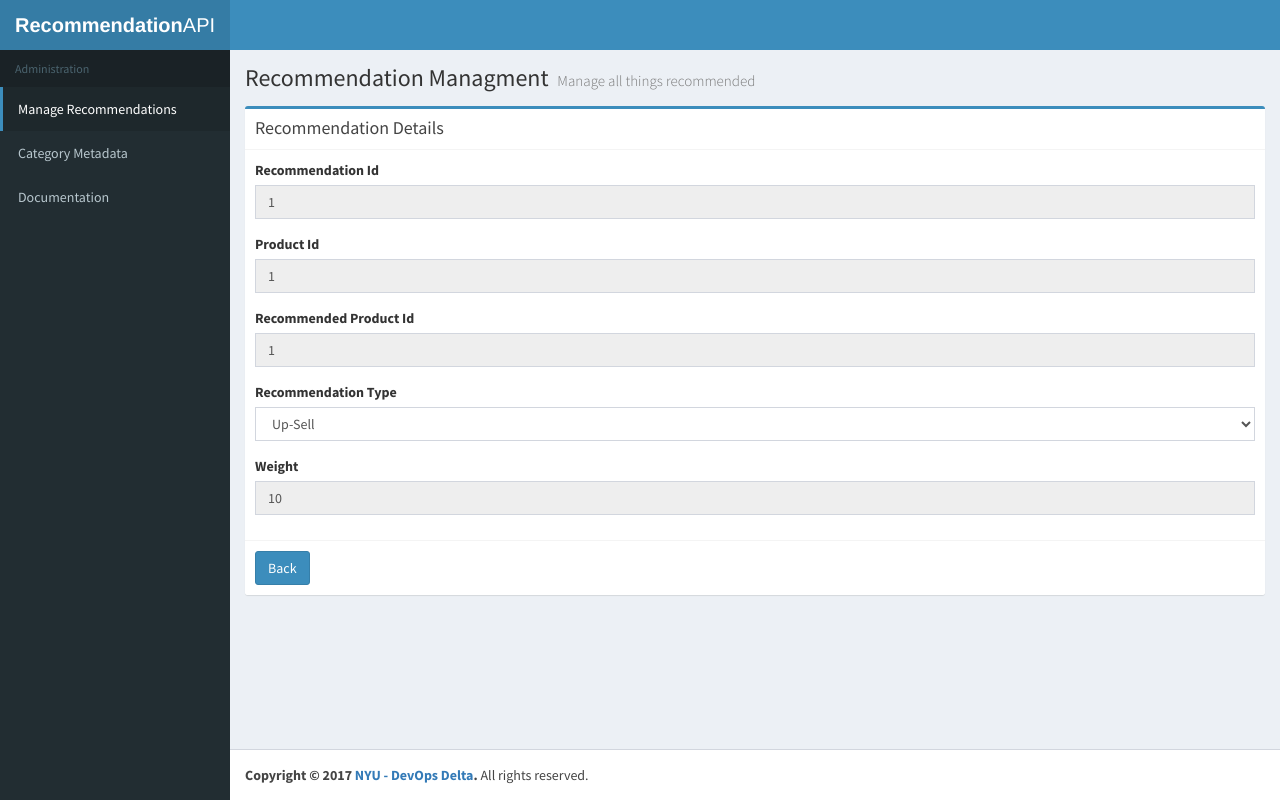
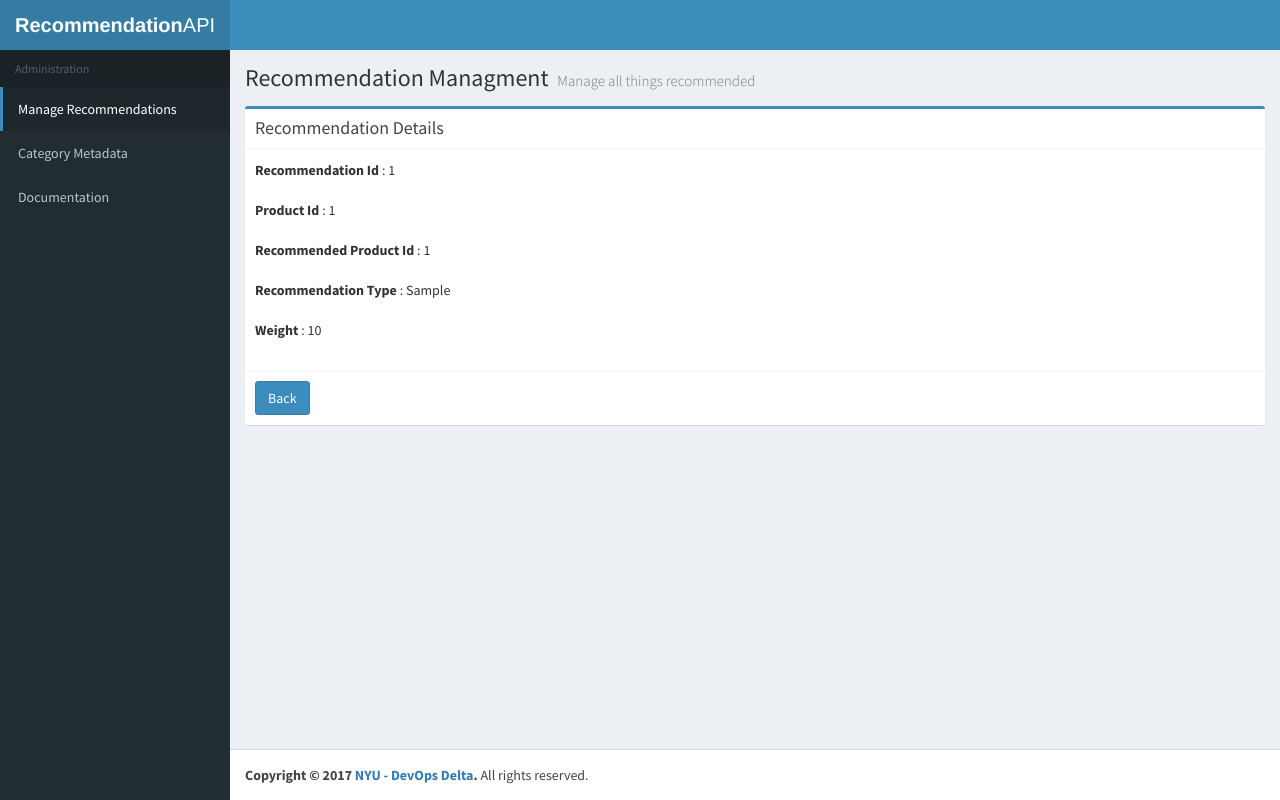
Before and after one commit to devopsdelta/recommendations, a Flask app: template app/templates/manage/detail.html in a window 1280 px wide. Run offline with Flask 2, Linux system fonts and the light colour scheme; the template is opened without the code that fills it: most values are stand-ins (such as "Sample title", 1, 10 or a date in 2020); some libraries are stand-ins or nearby versions.

Commit message:
fixed detail.html to support bdd (no more hidden values) modified steps to address this

```diff
--- a/app/templates/manage/detail.html
+++ b/app/templates/manage/detail.html
@@ -15,31 +15,41 @@
             <div class="box-body">
                 <div class="form-group">
                     <label>Recommendation Id</label>
-                    <input type="text" class="form-control" id="rec_id" disabled value="{{detail_id}}" />
+                    <!-- <input type="text" class="form-control" id="rec_id" disabled value="{{detail_id}}" /> -->
+                    <span>: </span>
+                    <span id = "rec_id" >{{detail_id}}</span>
                 </div>
                 <div class="form-group">
                     <label for="product_id">Product Id</label>
-                    <input type="number" class="form-control" id="product_id" disabled value="{{product_id}}">
+                    <!-- <input type="number" class="form-control" id="product_id" disabled value="{{product_id}}"> -->
+                    <span>: </span>
+                    <span id = "product_id" >{{product_id}}</span>
                 </div>
                 <div class="form-group">
                     <label for="rec_product_id">Recommended Product Id</label>
-                    <input type="number" class="form-control" id="rec_product_id" disabled value="{{rec_product_id}}">
+                    <!-- <input type="number" class="form-control" id="rec_product_id" disabled value="{{rec_product_id}}"> -->
+                    <span>: </span>
+                    <span id = "rec_product_id">{{rec_product_id}}</span>
                 </div>
                 <div class="form-group">
                     <div class="form-group">
                         <label>Recommendation Type</label>
-                        <select class="form-control" id="rec_type_id">
+                        <!-- <select class="form-control" id="rec_type_id">
                             <option value="1" {{ 'selected' if rec_type == 1 else '' }}>Up-Sell</option>
                             <option value="2" {{ 'selected' if rec_type == 2 else '' }}>Accessory</option>
                             <optgroup label="Deactivated" disabled>
                                     <option value="3">Cross-Sell</option>
                                 </optgroup>
-                        </select>
+                        </select> -->
+                        <span>: </span>
+                        <span id = "rec_type">{{rec_type}}</span>
                     </div>
                 </div>
                 <div class="form-group">
                     <label for="weight">Weight</label>
-                    <input type="number" class="form-control" id="weight" disabled value="{{weight}}">
+                    <!-- <input type="number" class="form-control" id="weight" disabled value="{{weight}}"> -->
+                    <span>: </span>
+                    <span id = "weight">{{weight}}</span>
                 </div>
             </div>
             <div class="box-footer">
```
Also changed, not shown: features/steps/recommendations_steps.py (+7 -3 lines), GetTest.png.
